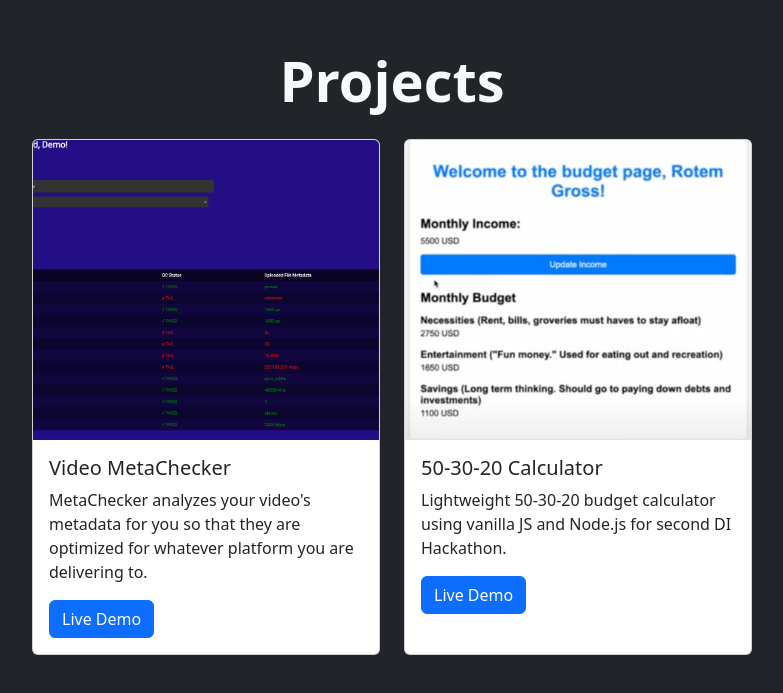
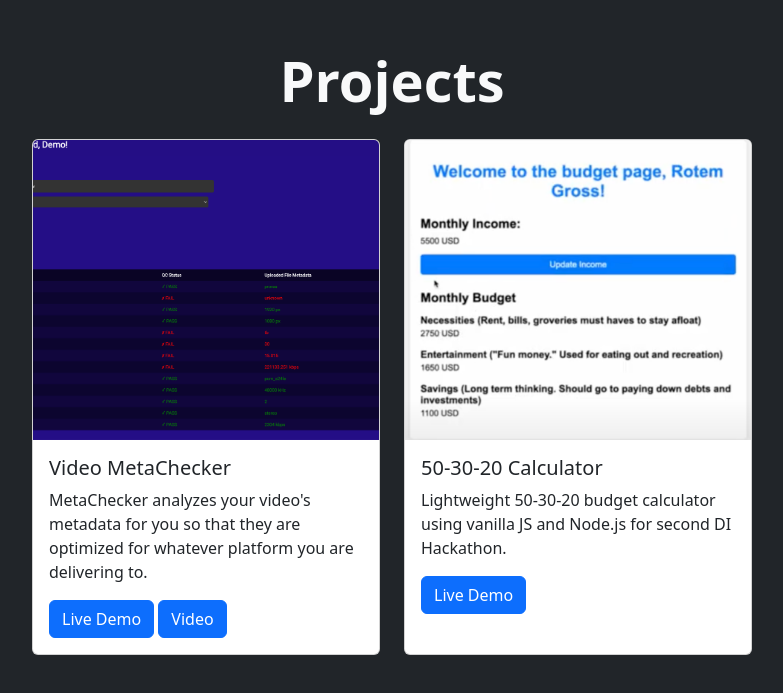
Before and after one commit to jeremyzgross/Portfolio_Practice, a plain HTML site: page index.html in a window 1280 px wide. Shown: the part 1454-2147 px from the top of the page, without its empty margins (248-1031 px from the left). Drawn offline with nearby package versions, Linux system fonts and the light colour scheme.

Commit message:
added loom link

```diff
--- a/index.html
+++ b/index.html
@@ -200,6 +200,12 @@
                   target="_blank"
                   >Live Demo</a
                 >
+                <a
+                  href="https://www.loom.com/share/620abbc54bc345a4a005d17dbb54e90f?sid=01db1df3-bf1b-4dbd-8f0a-e917dc476a61"
+                  class="btn btn-primary"
+                  target="_blank"
+                  >Video</a
+                >
               </div>
             </div>
           </div>
```
